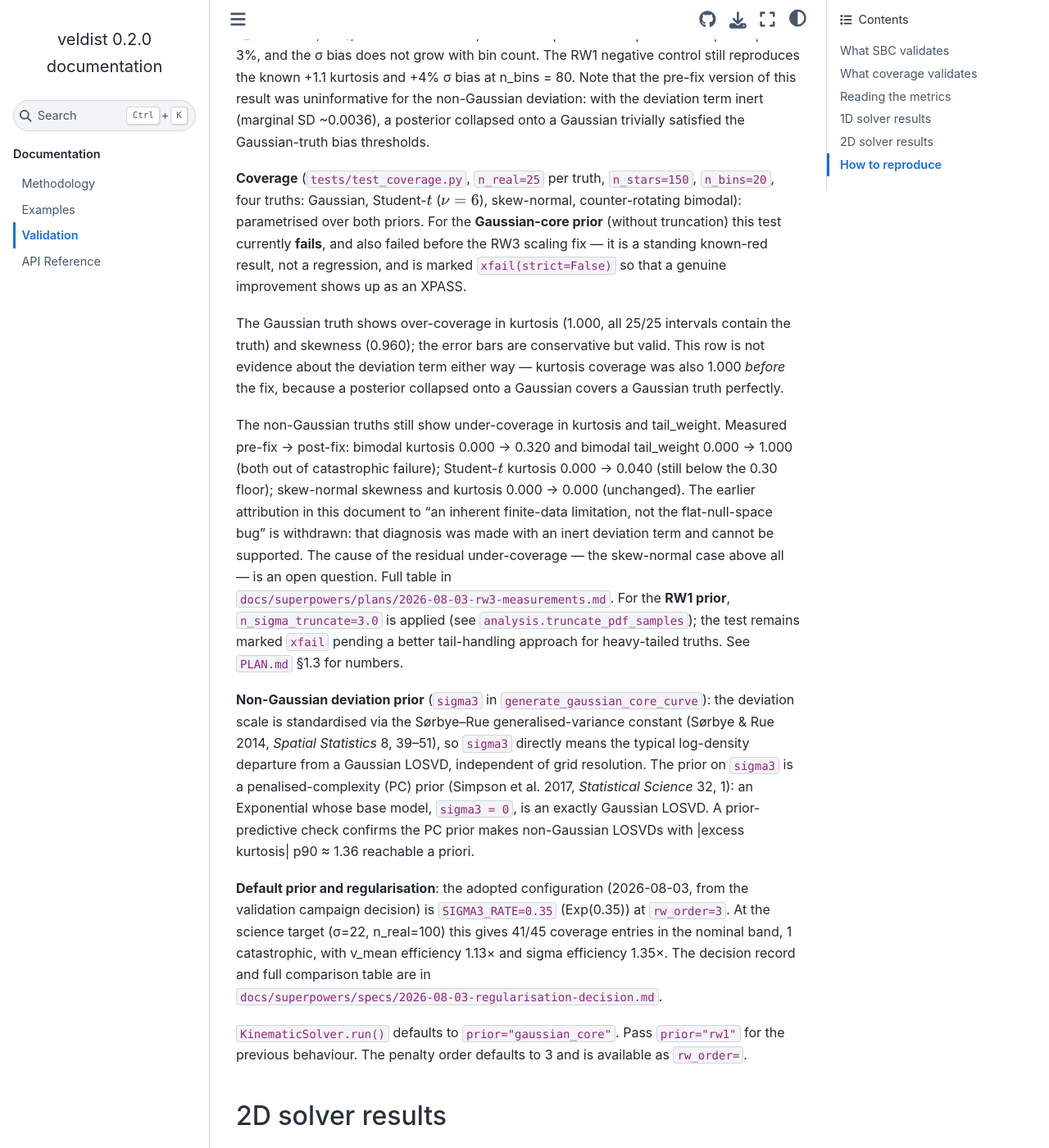
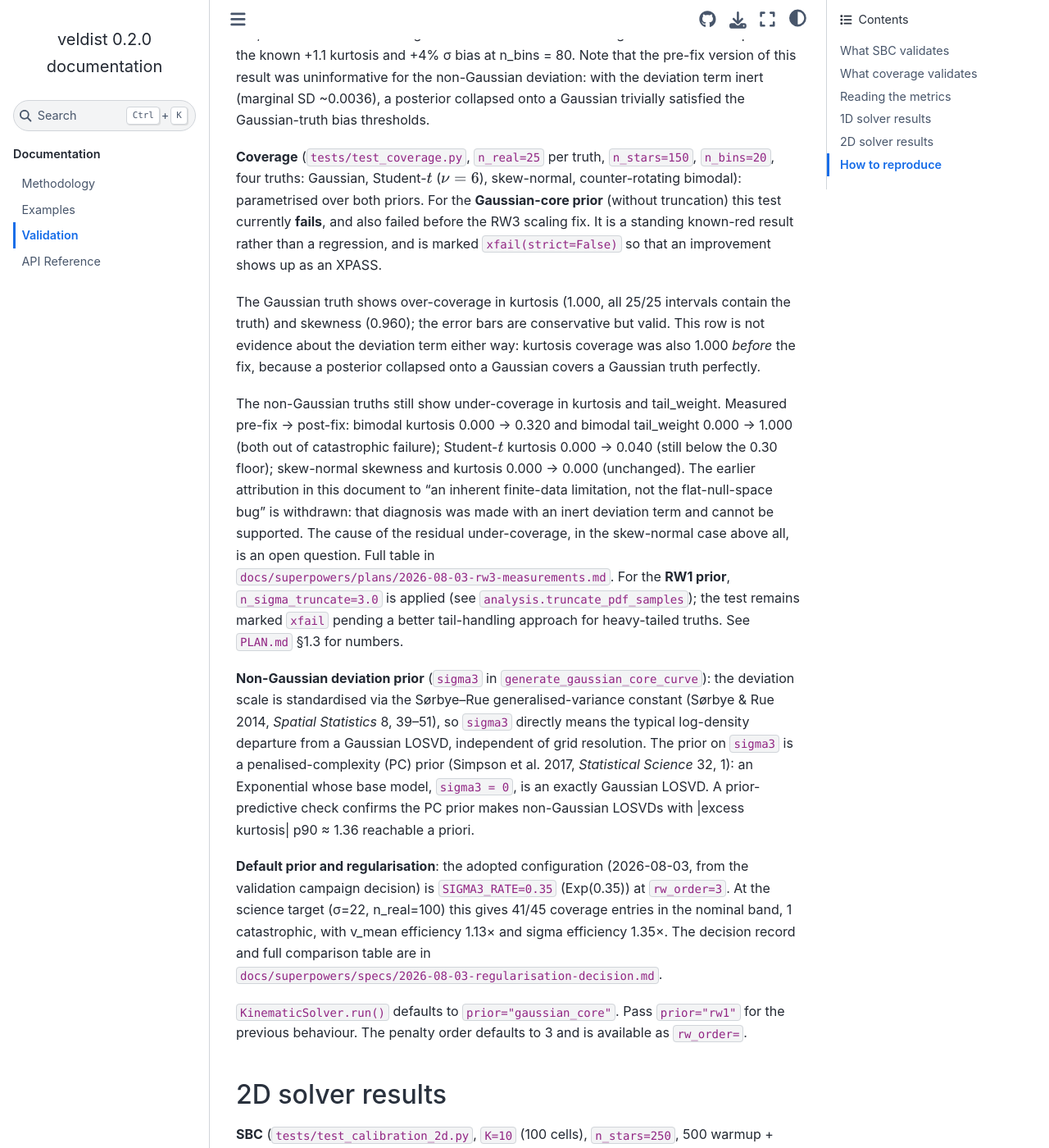
Before and after one commit to pjs902/veldist, a Sphinx documentation site: the page built from docs/validation.md, in a window 1280 px wide and 1400 px high, scrolled down 3067 px. Shown: the whole window at 82% size. Built offline with Sphinx 7.4.7 and the Sphinx Book theme 1.1.4, drawn with Linux system fonts in a browser that asks for light colours; some of the changed text lies outside the part shown.

Commit message:
style(docs): remove em-dashes and empty intensifiers from prose
Editorial pass over docs/ and the module docstrings. Content, numbers,
citations and technical terms are unchanged; 114 lines changed, 114 added
and 114 removed, so nothing was added or dropped.

Removed all 52 em-dashes and the 48 ASCII double-hyphen equivalents,
recasting each with a colon, comma, parenthesis or sentence break rather
than swapping punctuation. The double-hyphens in the SIGMA3_RATE table are
missing-value markers and were left alone.

Trimmed empty intensifiers where they carried nothing ("genuinely
independent draws", "relatively conservative", "simply favours",
"Crucially,"). Kept the contrastive ones, which are load-bearing: the
device count "actually available" versus requested, and the configuration
"we actually ship" versus the one the test builds.

Split two clause-stacked sentences and fixed a stray "...actually see note
below" in veldist2d.

Fast suite: 95 passed, 2 xfailed.

Co-Authored-By: Claude Sonnet 5 <noreply@anthropic.com>
Claude-Session: https://claude.ai/code/session_01XzUmsrY3nq3A3iMo2X7wmw

```diff
--- a/docs/validation.md
+++ b/docs/validation.md
@@ -12,7 +12,7 @@ Simulation-Based Calibration (SBC; Talts et al. 2018) checks the sampler
 against the model itself: draw a parameter from the model's own prior,
 simulate synthetic data from it, run inference, and check that the true
 parameter's rank among the posterior draws is uniformly distributed. This
-is a test of implementation correctness — a wrong random-walk prior, an
+is a test of implementation correctness. A wrong random-walk prior, an
 off-by-half-bin design matrix, or a `numpyro.factor` term invisible to
 `Predictive` all show up as non-uniform rank histograms. It does **not**
 check whether the model describes real data well.
@@ -39,11 +39,11 @@ short version of how to read them:
 |---|---|---|---|
 | SBC failure fraction | What share of simulations could not be evaluated (NaN, crash, too few independent draws)? | ≤ 2% | It is a count: at n=30 a difference of one is noise. Only large gaps (17% vs 2%) are real. |
 | SBC rank uniformity (KS p) | Does the truth fall at a uniform quantile of the posterior? | p > 0.05 | Computed only over simulations that *completed*. If the hard cases are the ones failing, this is calibration on the easy subset. |
-| ESS | How many genuinely independent draws, out of the nominal count? | ≫ 20 | Says nothing about correctness — a chain can mix well around a wrong answer. |
+| ESS | How many independent draws, out of the nominal count? | ≫ 20 | Says nothing about correctness: a chain can mix well around a wrong answer. |
 | Moment coverage | Does the credible interval contain the true moment? | 0.68 | Gameable: a useless estimator with huge error bars scores perfectly. Read with efficiency. |
 | **Per-bin LOSVD coverage** | Does `losvd_median ± losvd_uncertainty` contain the true mass, bin by bin? | 0.68 | Empty bins over-cover trivially (~0.88) because the uncertainty floor dominates; they must be excluded. |
 | Efficiency | Estimator scatter ÷ statistical optimum (`σ/√N` for the mean, `σ/√(2N)` for the dispersion). | 1.0 | With few realisations a single bad fit dominates. Use a robust (16–84 percentile) scatter. |
-| Bias | Systematic offset in the recovered value. | ≈ 0 | Only meaningful against a scale — compare to the optimal precision, not to zero. |
+| Bias | Systematic offset in the recovered value. | ≈ 0 | Only meaningful against a scale: compare to the optimal precision, not to zero. |
 
 ### Three traps worth knowing
 
@@ -104,13 +104,13 @@ Gaussian trivially satisfied the Gaussian-truth bias thresholds.
 `n_bins=20`, four truths: Gaussian, Student-$t$ ($\nu=6$), skew-normal,
 counter-rotating bimodal): parametrised over both priors. For the
 **Gaussian-core prior** (without truncation) this test currently **fails**, and
-also failed before the RW3 scaling fix — it is a standing known-red result, not
-a regression, and is marked `xfail(strict=False)` so that a genuine improvement
-shows up as an XPASS.
+also failed before the RW3 scaling fix. It is a standing known-red result
+rather than a regression, and is marked `xfail(strict=False)` so that an
+improvement shows up as an XPASS.
 
 The Gaussian truth shows over-coverage in kurtosis (1.000, all 25/25 intervals
 contain the truth) and skewness (0.960); the error bars are conservative but
-valid. This row is not evidence about the deviation term either way — kurtosis
+valid. This row is not evidence about the deviation term either way: kurtosis
 coverage was also 1.000 *before* the fix, because a posterior collapsed onto a
 Gaussian covers a Gaussian truth perfectly.
 
@@ -121,8 +121,8 @@ kurtosis 0.000 → 0.040 (still below the 0.30 floor); skew-normal skewness and
 kurtosis 0.000 → 0.000 (unchanged). The earlier attribution in this document to
 "an inherent finite-data limitation, not the flat-null-space bug" is withdrawn:
 that diagnosis was made with an inert deviation term and cannot be supported.
-The cause of the residual under-coverage — the skew-normal case above all — is
-an open question. Full table in
+The cause of the residual under-coverage, in the skew-normal case above all,
+is an open question. Full table in
 `docs/superpowers/plans/2026-08-03-rw3-measurements.md`. For the **RW1
 prior**, `n_sigma_truncate=3.0` is applied (see `analysis.truncate_pdf_samples`);
 the test remains marked `xfail` pending a better tail-handling approach for
@@ -172,13 +172,13 @@ using $\sigma_x=8$, $\sigma_y=6$, $\rho=0.6$, and recovers all three
 independent covariance components within the posterior half-68CI
 (5$\sigma$ tolerance). `test_recover_isotropic_gaussian` is the $\rho=0$
 control. `test_2d_marginal_matches_1d` cross-checks the 2D solver's
-$\hat v_1$ marginal against a direct 1D fit of the same data — both pass.
+$\hat v_1$ marginal against a direct 1D fit of the same data. Both pass.
 One finding: these tests needed `n_stars=2000` rather than the plan-suggested
 200–400, because at lower star counts the GMRF prior induces a measurable
 finite-sample shrinkage bias in the recovered variance (the same underlying
-mechanism as the 1D kurtosis bias above — many free grid cells relative to
-star count). This was fixed by raising $N$, a genuine mitigation, rather than
-by loosening the tolerance.
+mechanism as the 1D kurtosis bias above: many free grid cells relative to
+star count). This was fixed by raising $N$, a real mitigation, rather than by
+loosening the tolerance.
 
 **Performance gate** (`PLAN.md` §3.4): the plan defines an explicit,
 measurable gate before considering any SVI/Pathfinder escalation. Run
```
Also changed, not shown: other parts of docs/validation.md (+6 -6 lines), docs/examples.md (+9 -9 lines), docs/theory.md (+9 -9 lines), 4 other files.
